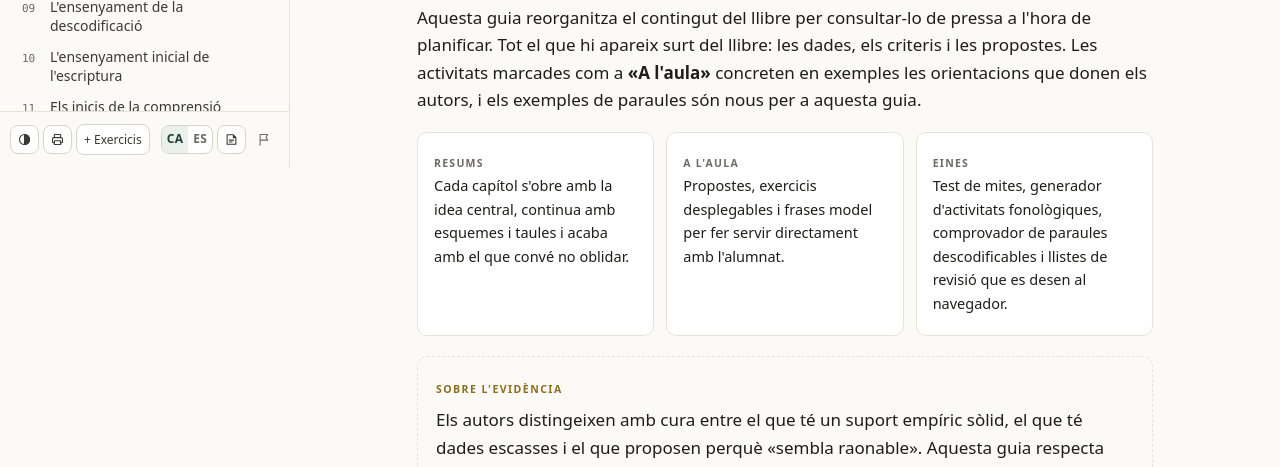
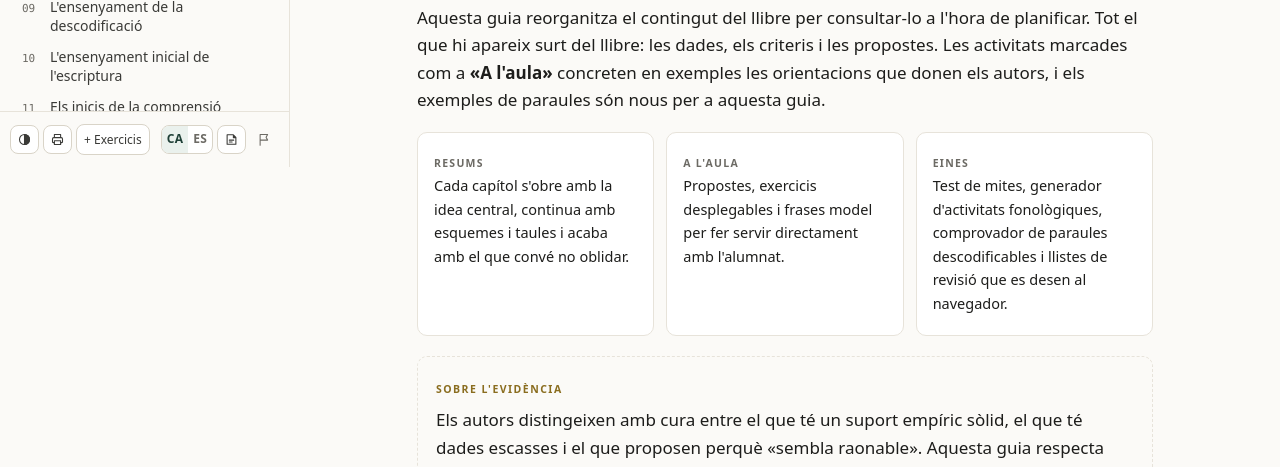
Before and after one commit to vmoren12/pedagoguia, a plain HTML site: page guies/9788411821865/index.html in a window 1280 px wide. Shown: the part 633-1100 px from the top of the page. Drawn offline with Linux system fonts and the light colour scheme.

Commit message:
Lectoescriptura: treu «de pressa» de «Com fer servir aquesta guia»
També a la versió castellana («rápido»).

Co-Authored-By: Claude Opus 5.5 <noreply@anthropic.com>

```diff
--- a/guies/9788411821865/index.html
+++ b/guies/9788411821865/index.html
@@ -346,7 +346,7 @@ main{position:relative}
 <section class="chapter" id="inicio" style="border-bottom:0;padding-top:36px">
   <p class="ch-label"><span class="num">00</span> Abans de començar</p>
   <h2>Com fer servir aquesta guia</h2>
-  <p>Aquesta guia reorganitza el contingut del llibre per consultar-lo de pressa a l'hora de planificar. Tot el que hi apareix surt del llibre: les dades, els criteris i les propostes. Les activitats marcades com a <b>«A l'aula»</b> concreten en exemples les orientacions que donen els autors, i els exemples de paraules són nous per a aquesta guia.</p>
+  <p>Aquesta guia reorganitza el contingut del llibre per consultar-lo a l'hora de planificar. Tot el que hi apareix surt del llibre: les dades, els criteris i les propostes. Les activitats marcades com a <b>«A l'aula»</b> concreten en exemples les orientacions que donen els autors, i els exemples de paraules són nous per a aquesta guia.</p>
   <div class="g3">
     <div class="card"><span class="tag">Resums</span><p>Cada capítol s'obre amb la idea central, continua amb esquemes i taules i acaba amb el que convé no oblidar.</p></div>
     <div class="card"><span class="tag">A l'aula</span><p>Propostes, exercicis desplegables i frases model per fer servir directament amb l'alumnat.</p></div>
```
Also changed, not shown: guies/9788411821865/es/index.html (+1 -1 lines).
